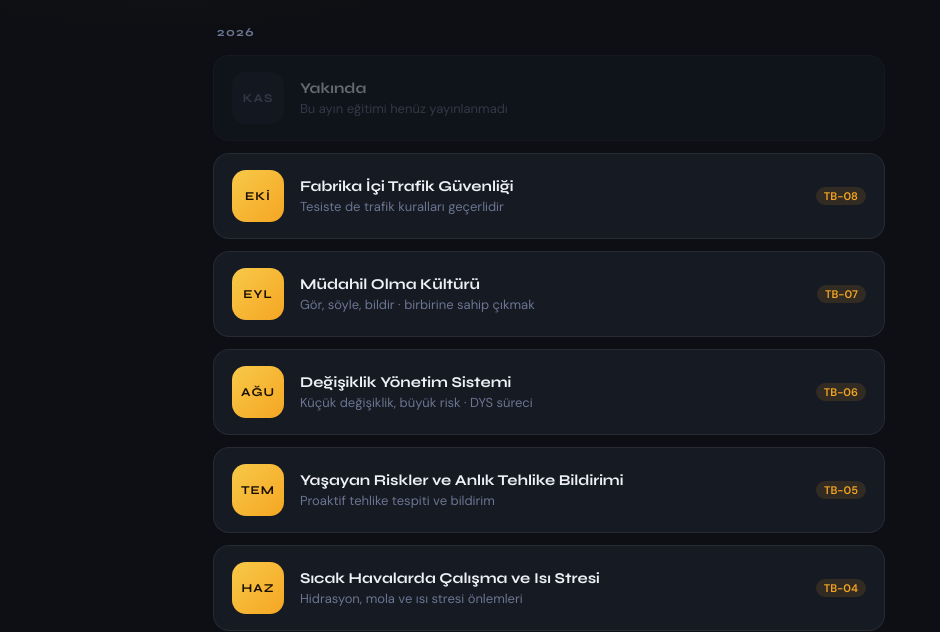
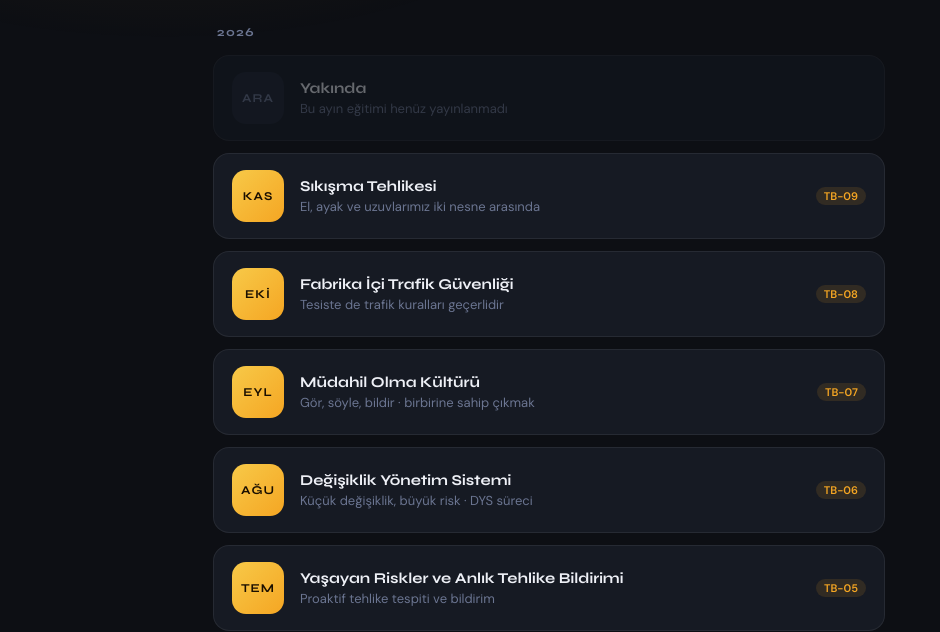
Before and after one commit to jester1903/sari-kart, a plain HTML site: page toolbox.html in a window 1280 px wide. Shown: the part 175-807 px from the top of the page, without its empty margins (91-1031 px from the left). Drawn offline with Linux system fonts and the light colour scheme.

Commit message:
Add files via upload

```diff
--- a/toolbox.html
+++ b/toolbox.html
@@ -128,12 +128,21 @@
       <div class="year-label">2026</div>
 
       <div class="month-card empty">
-        <div class="month-badge empty-badge"><div class="m-name">KAS</div></div>
+        <div class="month-badge empty-badge"><div class="m-name">ARA</div></div>
         <div class="month-info">
           <div class="month-name">Yakında</div>
           <div class="month-topic">Bu ayın eğitimi henüz yayınlanmadı</div>
         </div>
       </div>
+
+      <a class="month-card" onclick="openPdf('egitimler/TB-09.pdf', 'Sıkışma Tehlikesi', 'Kasım 2026 · TB-09')">
+        <div class="month-badge"><div class="m-name">KAS</div></div>
+        <div class="month-info">
+          <div class="month-name">Sıkışma Tehlikesi</div>
+          <div class="month-topic">El, ayak ve uzuvlarımız iki nesne arasında</div>
+        </div>
+        <span class="month-code">TB-09</span>
+      </a>
 
       <a class="month-card" onclick="openPdf('egitimler/TB-08.pdf', 'Fabrika İçi Trafik Güvenliği', 'Ekim 2026 · TB-08')">
         <div class="month-badge"><div class="m-name">EKİ</div></div>
```
